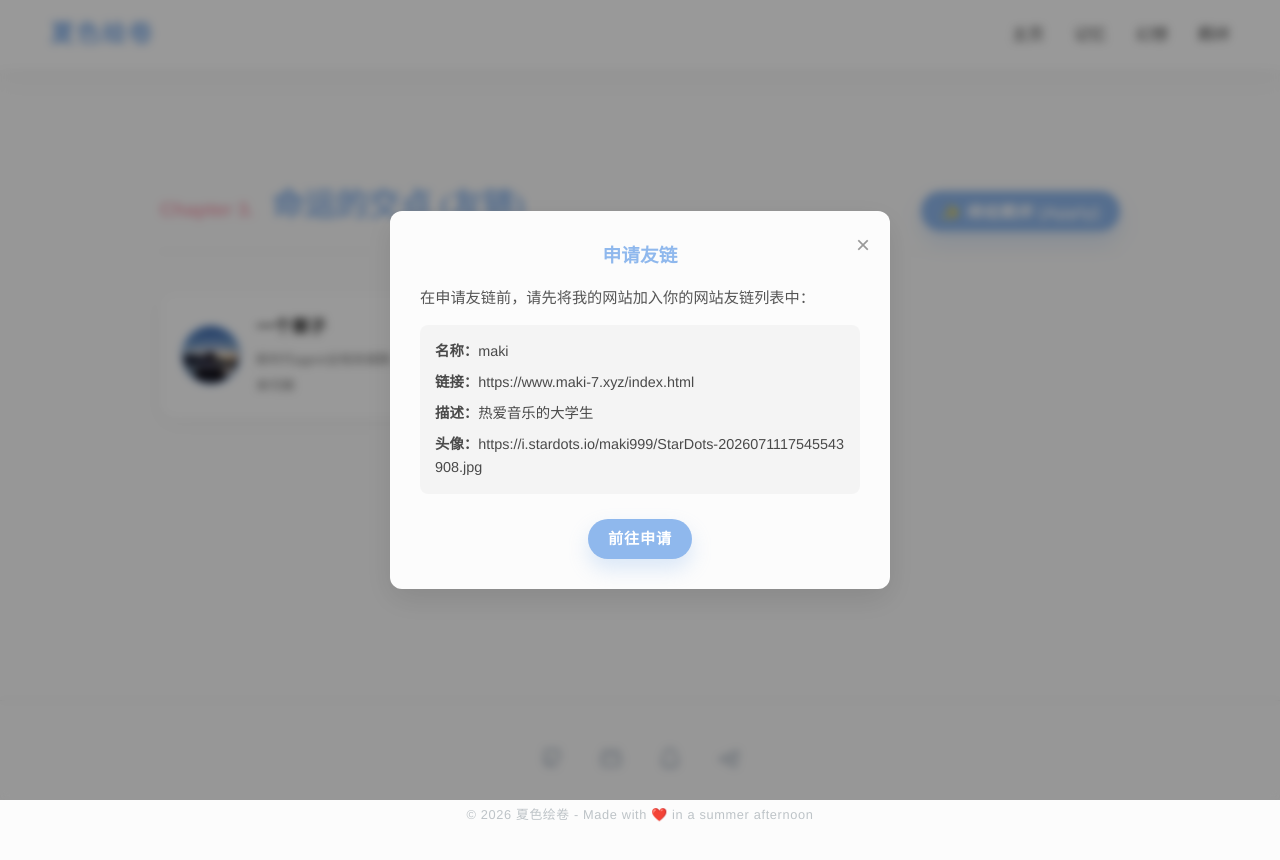
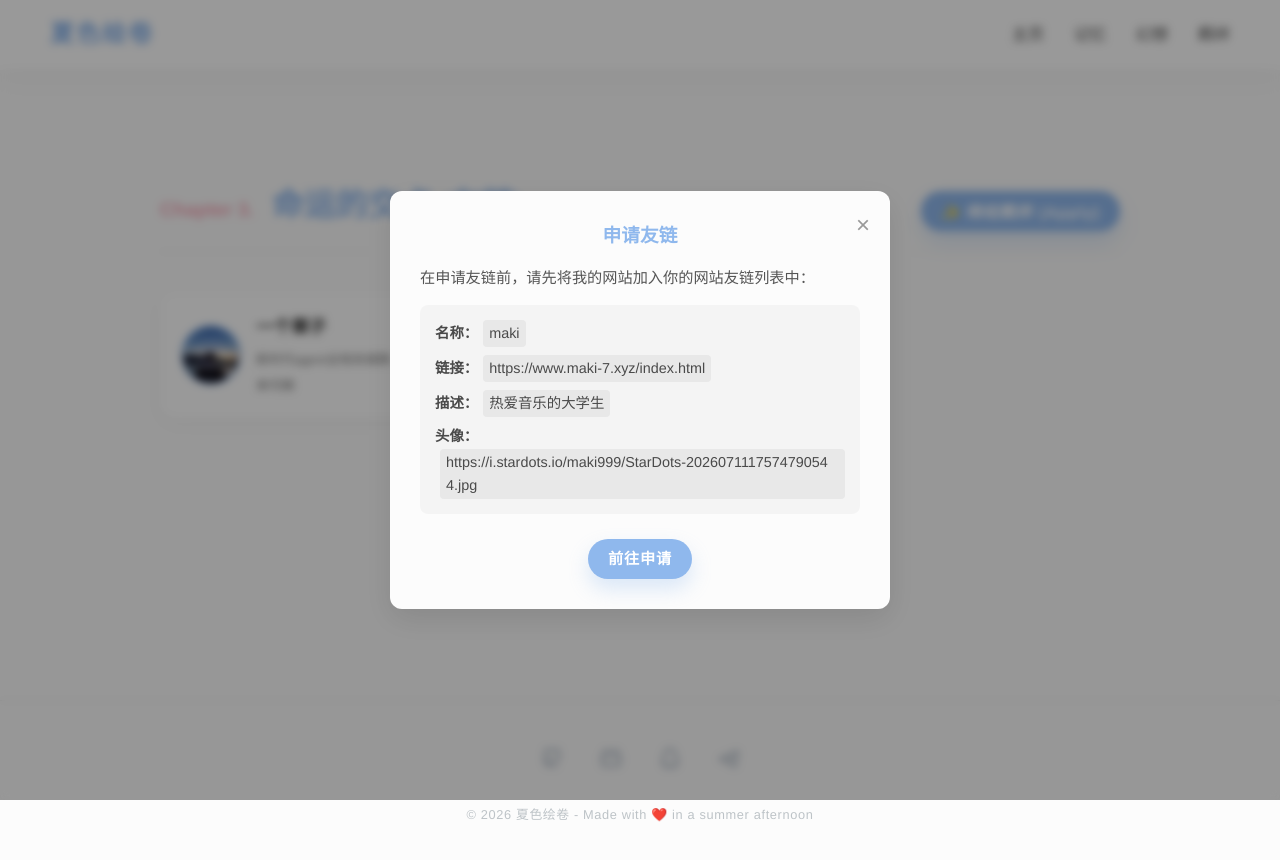
Before and after one commit to maki-cloud7/maki-s-blog-t, a website built with Vite: page friends.html in a window 1280 px wide. Both pictures are taken after a click on the button "✨ 缔结羁绊 (Apply)". Built offline with nearby package versions, Linux system fonts and the light colour scheme; some packages are replaced by stand-ins of ours.

Commit message:
feat: update avatar and add copy-to-clipboard functionality

```diff
--- a/friends.html
+++ b/friends.html
@@ -74,10 +74,10 @@
         在申请友链前，请先将我的网站加入你的网站友链列表中：
       </p>
       <div class="my-info-box" style="background: rgba(0,0,0,0.03); padding: 15px; border-radius: 8px; margin-bottom: 25px; text-align: left; font-size: 0.9rem; line-height: 1.6;">
-        <p><strong>名称：</strong>maki</p>
-        <p><strong>链接：</strong>https://www.maki-7.xyz/index.html</p>
-        <p><strong>描述：</strong>热爱音乐的大学生</p>
-        <p style="word-break: break-all;"><strong>头像：</strong>https://i.stardots.io/maki999/StarDots-2026071117545543908.jpg</p>
+        <p><strong>名称：</strong><span class="copyable" onclick="copyText(this, 'maki')">maki</span></p>
+        <p><strong>链接：</strong><span class="copyable" onclick="copyText(this, 'https://www.maki-7.xyz/index.html')">https://www.maki-7.xyz/index.html</span></p>
+        <p><strong>描述：</strong><span class="copyable" onclick="copyText(this, '热爱音乐的大学生')">热爱音乐的大学生</span></p>
+        <p style="word-break: break-all;"><strong>头像：</strong><span class="copyable" onclick="copyText(this, 'https://i.stardots.io/maki999/StarDots-2026071117574790544.jpg')">https://i.stardots.io/maki999/StarDots-2026071117574790544.jpg</span></p>
       </div>
       <a href="https://github.com/maki-cloud7/maki-s-blog-t/issues/new?title=%E5%8F%8B%E9%93%BE%E7%94%B3%E8%AF%B7%EF%BC%9A%5B%E4%BD%A0%E7%9A%84%E7%BD%91%E7%AB%99%E5%90%8D%E7%A7%B0%5D&body=%E5%90%8D%E7%A7%B0%EF%BC%9A%5B%E4%BD%A0%E7%9A%84%E7%BD%91%E7%AB%99%E5%90%8D%E7%A7%B0%5D%0A%E9%93%BE%E6%8E%A5%EF%BC%9A%5Bhttps%3A%2F%2F...%5D%0A%E6%8F%8F%E8%BF%B0%EF%BC%9A%5B%E4%B8%80%E5%8F%A5%E8%AF%9D%E6%8F%8F%E8%BF%B0%5D%0A%E5%A4%B4%E5%83%8F%EF%BC%9A%5B%E5%A4%B4%E5%83%8FURL%5D" target="_blank" class="apply-friend-btn" onclick="document.getElementById('friendModal').classList.remove('active')" style="display: inline-block;">
         前往申请
@@ -87,5 +87,22 @@
 
   <script type="module" src="/main.js"></script>
   <script type="module" src="/friends-client.js"></script>
+  <script>
+    function copyText(element, text) {
+      navigator.clipboard.writeText(text).then(() => {
+        const originalText = element.innerText;
+        element.innerText = '已复制！';
+        element.style.color = '#4caf50';
+        element.classList.add('copied');
+        setTimeout(() => {
+          element.innerText = originalText;
+          element.style.color = '';
+          element.classList.remove('copied');
+        }, 1500);
+      }).catch(err => {
+        console.error('复制失败: ', err);
+      });
+    }
+  </script>
 </body>
 </html>
--- a/style.css
+++ b/style.css
@@ -725,3 +725,46 @@ body {
 .my-info-box p:last-child {
   margin-bottom: 0;
 }
+
+/* Copyable Element Styles */
+.copyable {
+  cursor: pointer;
+  background: rgba(0,0,0,0.05);
+  padding: 2px 6px;
+  border-radius: 4px;
+  transition: all 0.2s;
+  display: inline-block;
+  position: relative;
+  margin-left: 5px;
+}
+.copyable:hover {
+  background: rgba(0,0,0,0.1);
+  color: var(--primary-color);
+}
+.copyable::after {
+  content: "点击复制";
+  position: absolute;
+  top: -20px;
+  left: 50%;
+  transform: translateX(-50%);
+  background: rgba(0,0,0,0.75);
+  color: #fff;
+  padding: 4px 8px;
+  border-radius: 4px;
+  font-size: 0.75rem;
+  opacity: 0;
+  visibility: hidden;
+  transition: all 0.2s;
+  white-space: nowrap;
+  pointer-events: none;
+  z-index: 10;
+}
+.copyable:hover::after {
+  opacity: 1;
+  visibility: visible;
+  top: -28px;
+}
+.copyable.copied::after {
+  content: "复制成功！";
+  background: #4caf50;
+}
```
